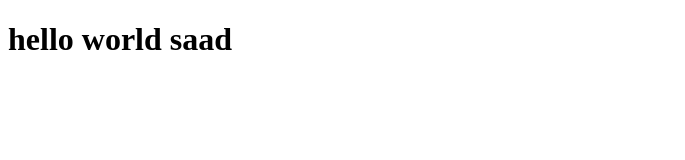
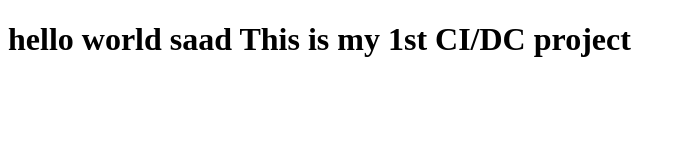
Before and after one commit to saad-fazal/first-project, a plain HTML site: page index.html in a window 1280 px wide. Shown: the whole page, without its empty margins (0-685 px from the left). Drawn offline with Linux system fonts and the light colour scheme.

Commit message:
add Heading

```diff
--- a/index.html
+++ b/index.html
@@ -7,6 +7,6 @@
     <title>Document</title>
 </head>
 <body>
-    <h1>hello world saad</h1>
+    <h1>hello world saad This is my 1st CI/DC project</h1>
 </body>
 </html>
```
